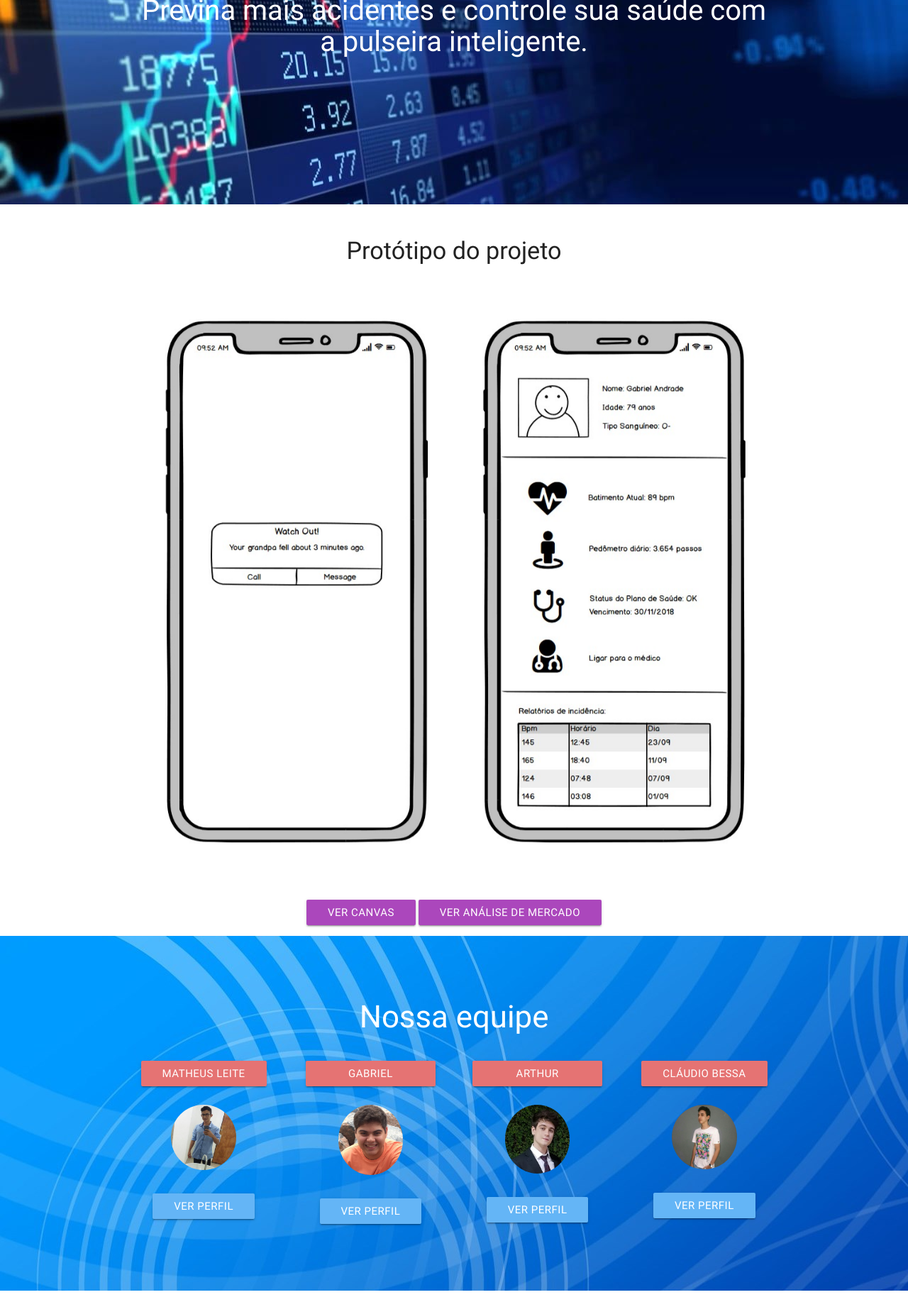
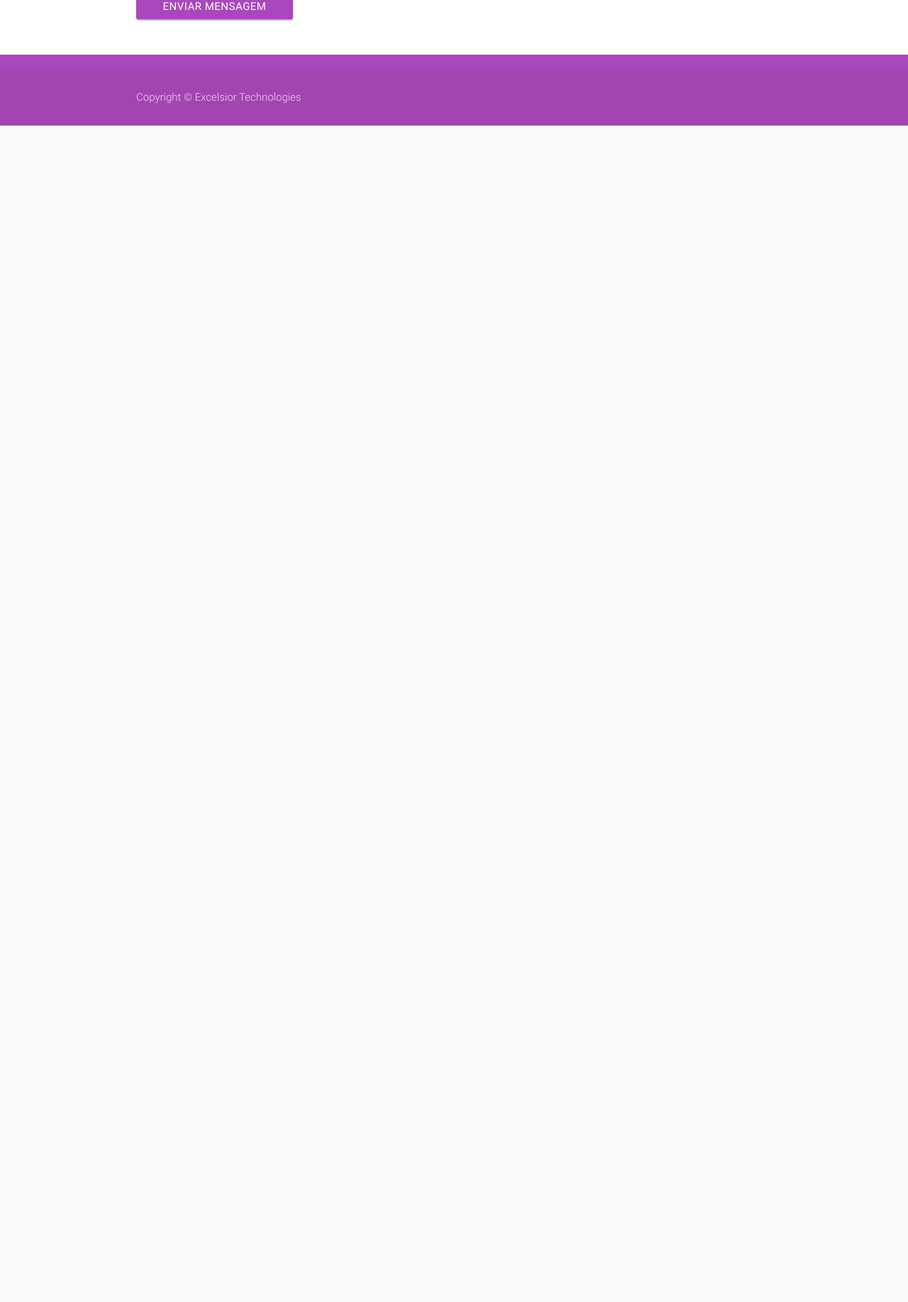
Before and after one commit to itzmatheus/projetointegradorp1, a Django app: page / in a window 1280 px wide. Shown: the part 1123-2958 px from the top of the page at 71% size. After the commit the page ends 1300 px from the top, so only its background shows below. Run offline with Django 3.2, Linux system fonts and the light colour scheme; some libraries are stand-ins or nearby versions.

Commit message:
alterando rotas e corrigin bug

```diff
--- a/landingpage/templates/index.html
+++ b/landingpage/templates/index.html
@@ -41,7 +41,7 @@
   </nav>
   </div>
 
-  <div id="index-banner" class="parallax-container">
+  <!-- <div id="index-banner" class="parallax-container">
     <div class="section no-pad-bot">
       <div class="container">
         <br><br>
@@ -57,14 +57,14 @@
       </div>
     </div>
     <div class="parallax"><img style="position: absolute; bottom: -20vh;"src="{% static 'images/Doação.png' %}" alt="Unsplashed background img 2"></div>
-  </div>
+  </div> -->
 
 
-  <div class="container" id="projects">
-    <div class="section">
+  <!-- <div class="container" id="projects">
+    <div class="section"> -->
 
       <!--   Icon Section   -->
-      <div class="row">
+      <!-- <div class="row">
         <div class="col s12 m4">
           <div class="icon-block">
             <h2 class="center" style="color:#333"><i class="material-icons medium">access_alarm</i></h2>
@@ -105,9 +105,9 @@
       </div>
     </div>
     <div class="parallax"><img src="{% static 'images/dream-infrared-meadow-2220-824x550.jpg' %}" alt="img"></div>
-  </div>
+  </div> -->
 
-  <div class="container section scrollspy" id="projects">
+  <!-- <div class="container section scrollspy" id="projects">
     <div class="section">
       <h4 id="work" class="center">Protótipo do projeto</h4>
       <br>
@@ -116,11 +116,7 @@
       	<img class="materialboxed responsive-img" data-caption="Um exemplo de como seria o aplicativo de vendas"  src="{% static 'images/prototipo.jpg' %}">
       	</div>
       </div><!--row-->
-    </div>
-  <div class="center">
-    <a href="{% static 'Lean Canvas - Excelsior Tech.pdf' %}" target="_blank" class="waves-effect btn modal-trigger waves-light purple lighten-1">Ver Canvas</a>
-        <a href="{% static 'images/mercado.jpg' %}" target="_blank" class="waves-effect btn modal-trigger waves-light purple lighten-1">Ver Análise de Mercado</a>
-  </div>
+    </div> -->
   </div>
 
 
```
